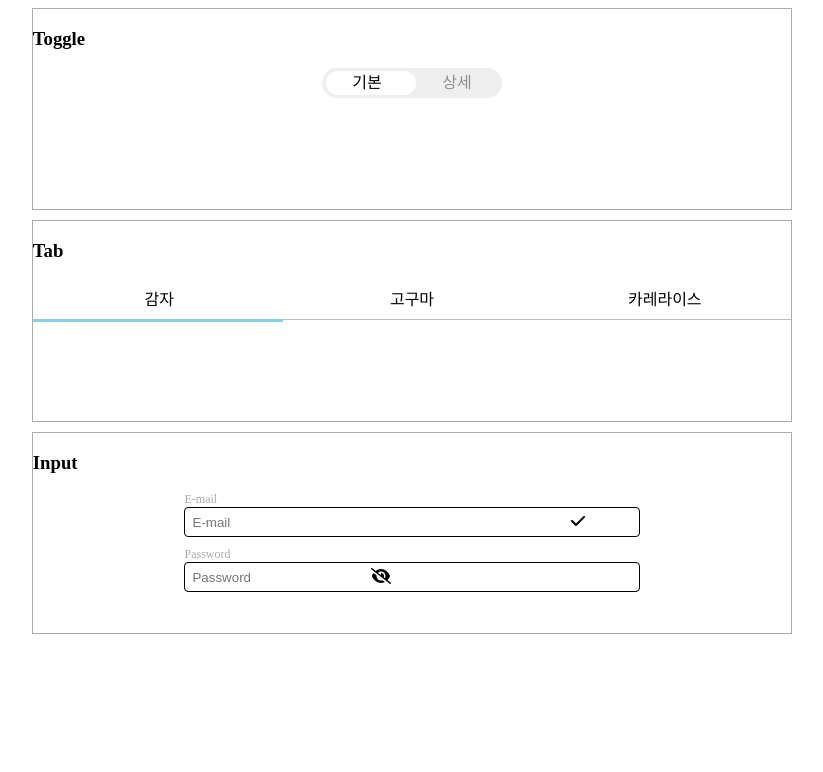
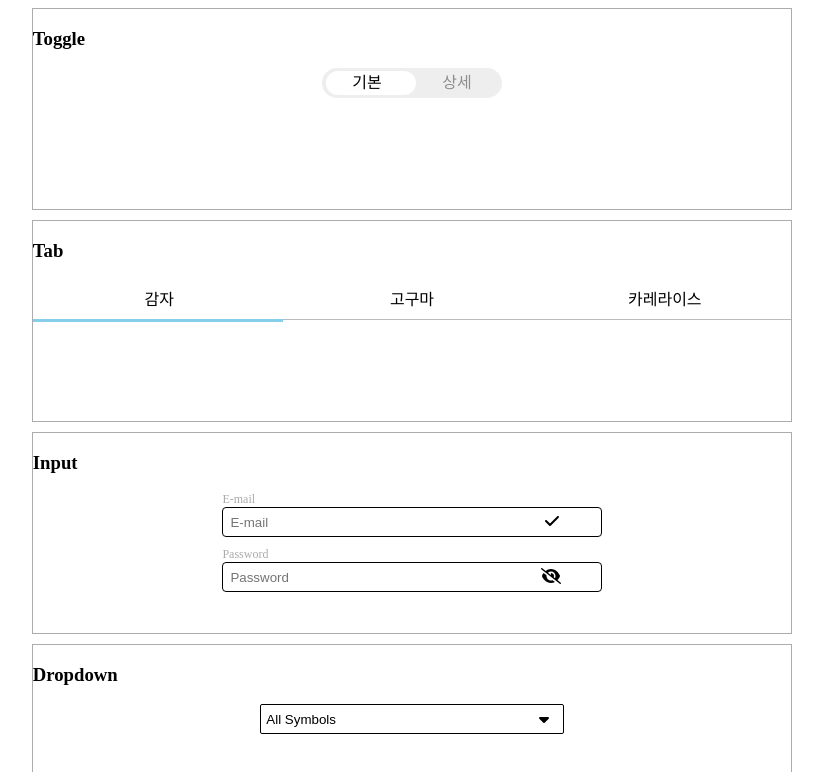
Before and after one commit to lumpenop/new, a React (Create React App) app: page / in a window 1280 px wide. Shown: the top 772 px of the page, without its empty margins (228-1051 px from the left). Built offline with nearby package versions, Linux system fonts and the light colour scheme.

Commit message:
Feat: Dropdwon.js 완성

```diff
--- a/src/App.js
+++ b/src/App.js
@@ -22,6 +22,10 @@ function App() {
         <h3>Input</h3>
         <Input />
       </Section>
+      <Section style={{height: '310px'}}>
+        <h3>Dropdown</h3>
+        <Dropdown />
+      </Section>
     </>
   );
 }
--- a/src/components/Dropdown.js
+++ b/src/components/Dropdown.js
@@ -1,11 +1,141 @@
-import React from 'react';
+import React,{useState} from 'react';
+import styled from 'styled-components';
+
+import { FontAwesomeIcon } from "@fortawesome/react-fontawesome";
+import { faCaretDown } from "@fortawesome/free-solid-svg-icons";
+
+const dropMenus = [
+    'All Symbols',
+    'BTCUSD.PERP',
+    'ETHUSD.PERP',
+    'BCHUSD.PERP',
+    'LTCUSD.PERP',
+    'XRPUSD.PERP'
+]
 
 const Dropdown = () =>{
+
+    const [checked, setChecked] = useState(0);
+    const [isOn, setIsOn] = useState(false);
+    const [menuList, setMenuList] = useState(dropMenus);
+
+    const clickSelect = () =>{
+        isOn? setIsOn(false): setIsOn(true);
+    }
+
+    const clickMenu = (idx) =>{
+        setChecked(idx);
+        setIsOn(false);
+    }
+
+    const autocomplete = (text) =>{
+        if(text===''){
+            setMenuList(dropMenus);
+        }else{
+            const newList = menuList.filter(e=>{
+                return e.toLowerCase().includes(text.toLowerCase());
+            })
+
+            if(newList.length!==0){
+                setMenuList(newList);
+            }
+        }
+    }
+
+
     return(
         <>
-
+            <SelectBox>
+                <Select
+                    onClick={clickSelect}
+                    value={dropMenus[checked]}
+                />
+                <FontAwesomeIcon className='caretDown' icon={faCaretDown} />
+                <OptionBox
+                    className={`${isOn? 'on' : ''}`}
+                >
+                    <Option>
+                        <Serch onChange={e=>autocomplete(e.target.value)} />
+                    </Option>
+                    {menuList.map((e,i)=>{
+                        return <Option
+                                    onClick={()=>{
+                                        clickMenu(i);
+                                    }}
+                                    key={i}>{e}
+                               </Option>;
+                    })}
+                </OptionBox>
+            </SelectBox>
         </>
     )
 }
 
+
+
+const SelectBox = styled.div`
+    margin: 0 auto;
+    width: 40%;
+    position: relative;
+
+    > .caretDown{
+        position: absolute;
+        z-index: 1;
+        top: 50%;
+        right: 5%;
+        transform: translateY(-50%);
+    }
+
+`
+const Select = styled.input.attrs({
+    readOnly: true,
+
+})`
+    padding: 5px 5px;
+    box-sizing: border-box;
+    width: 100%;
+    height: 30px;
+    outline: none;
+    border: 1px solid black;
+    border-radius: 2px;
+    cursor: pointer;
+
+    &:read-only{
+        border: 1px solid black;
+    }
+
+
+`
+const OptionBox = styled.ul`
+    width: 100%;
+    height: 0;
+    display: none;
+    position: absolute;
+    padding: 0;
+    border: 1px solid #ccc;
+
+    > :first-child{
+        border-bottom: 1px solid #ccc;
+    }
+    &.on{
+
+        display: block;
+        height: 210px;
+
+    }
+`
+const Option = styled.li`
+    list-style: none;
+    padding: 5px 5px;
+    background-color: #fff;
+    cursor: pointer;
+`
+
+const Serch = styled.input.attrs({
+    placeholder: 'Search Symbol',
+})`
+    width: 100%;
+    outline: none;
+    border: none;
+`
 export default Dropdown;
--- a/src/components/Input.js
+++ b/src/components/Input.js
@@ -2,7 +2,7 @@ import React, {useState} from 'react';
 import styled from 'styled-components';
 import { FontAwesomeIcon } from "@fortawesome/react-fontawesome";
 import { faCheck, faEyeSlash } from "@fortawesome/free-solid-svg-icons";
-import { isVisible } from '@testing-library/user-event/dist/utils';
+
 
 const Input = () =>{
 
@@ -11,7 +11,7 @@ const Input = () =>{
     const [isVisible, setIsVisible] = useState(false);
 
     const eyesClick = () =>{
-        isVisible?setIsVisible(()=>false):setIsVisible(()=>true);
+        isVisible?setIsVisible(false):setIsVisible(true);
     }
 
     const emailCheck = (e) =>{
@@ -59,15 +59,13 @@ const Email = styled.input.attrs({
     }
 `;
 
-
-
 const TextBox = styled.div`
     color: #ababab;
     font-size: 12px;
 `
 
 const InputContainer = styled.div`
-    width: 60%;
+    width: 50%;
     margin: 0 auto;
 `
 
@@ -79,6 +77,7 @@ const InputBox = styled.div`
     margin-bottom: 10px;
 
     > .password{
+        width: 84%;
         border: none;
         outline: none;
     }
@@ -90,12 +89,4 @@ const InputBox = styled.div`
     }
 `
 
-
-
-
-
-
-
-
-
 export default Input;
--- a/src/components/Tab.js
+++ b/src/components/Tab.js
@@ -57,6 +57,7 @@ const TabLi = styled.li`
     text-align: center;
     box-sizing: border-box;
     border-width: 0;
+    user-select: none;
 `
 
 const TabUl = styled.ul`
--- a/src/components/Toggle.js
+++ b/src/components/Toggle.js
@@ -21,7 +21,7 @@ const Toggle = () =>{
                     className={`${clicked ? 'toggle--checked' : ''}`}
                 >기본</ToggleText>
                 <ToggleText
-                    className={`${clicked ? '' : 'toggle--checked'}`}
+                    className={`${!clicked ? 'toggle--checked' : ''}`}
                 >상세</ToggleText>
                 </ToggleTextBox>
             </ToggleContainer>
```
